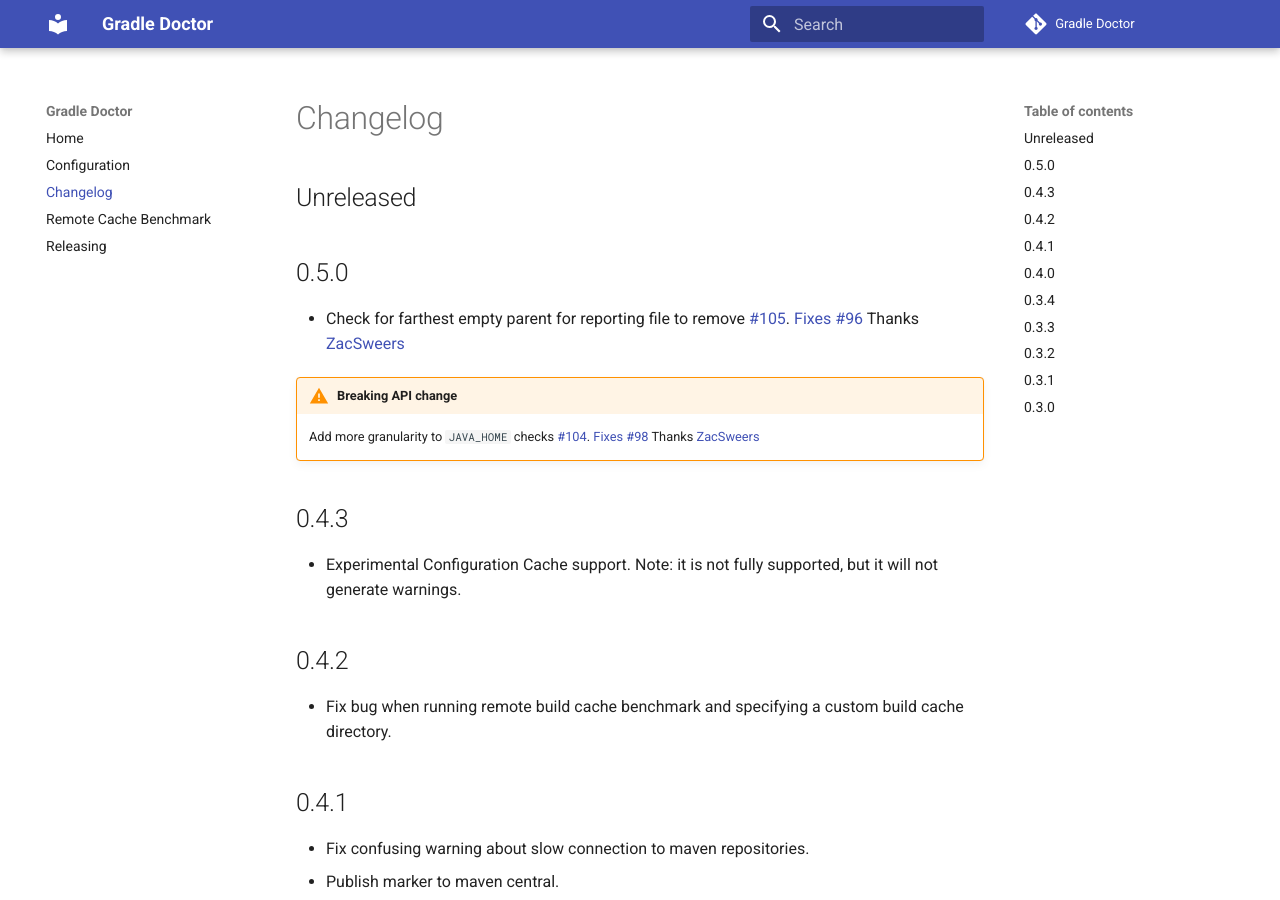
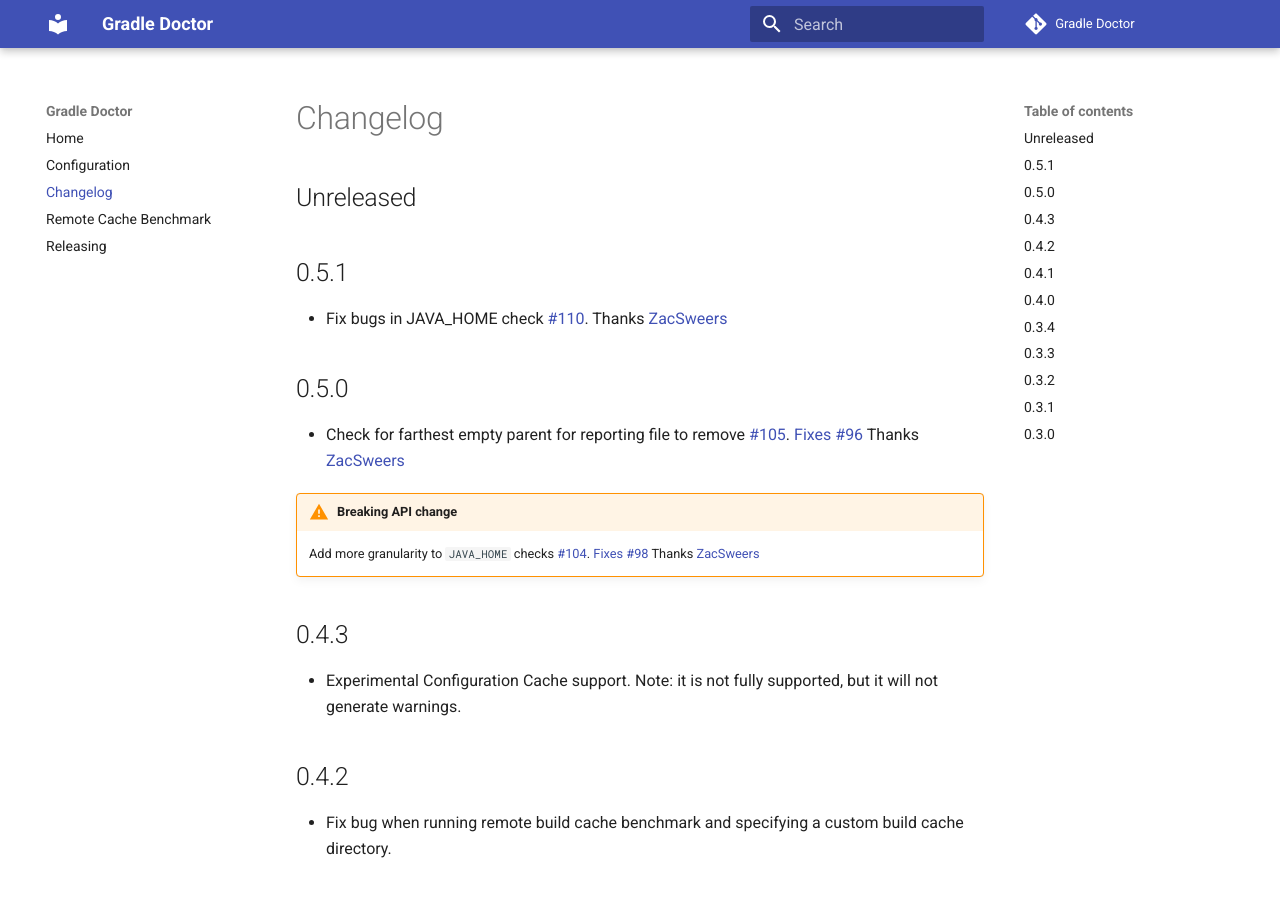
Before and after one commit to runningcode/gradle-doctor, an MkDocs documentation site: the page built from docs/changelog.md, in a window 1280 px wide and 900 px high. Built offline with MkDocs 1.6.1 and Material for MkDocs 9.7.7, drawn with Linux system fonts in a browser that asks for light colours; comment, search, counter and statistics services are not loaded.

Commit message:
Add to changelog.

```diff
--- a/docs/changelog.md
+++ b/docs/changelog.md
@@ -1,6 +1,9 @@
 # Changelog
 
 ## Unreleased
+
+## 0.5.1
+* Fix bugs in JAVA_HOME check [#110](https://github.com/runningcode/gradle-doctor/pull/110). Thanks [ZacSweers](https://github.com/ZacSweers)
 
 ## 0.5.0
 * Check for farthest empty parent for reporting file to remove [#105](https://github.com/runningcode/gradle-doctor/pull/105). [Fixes #96](https://github.com/runningcode/gradle-doctor/issues/96) Thanks [ZacSweers](https://github.com/ZacSweers)
```
